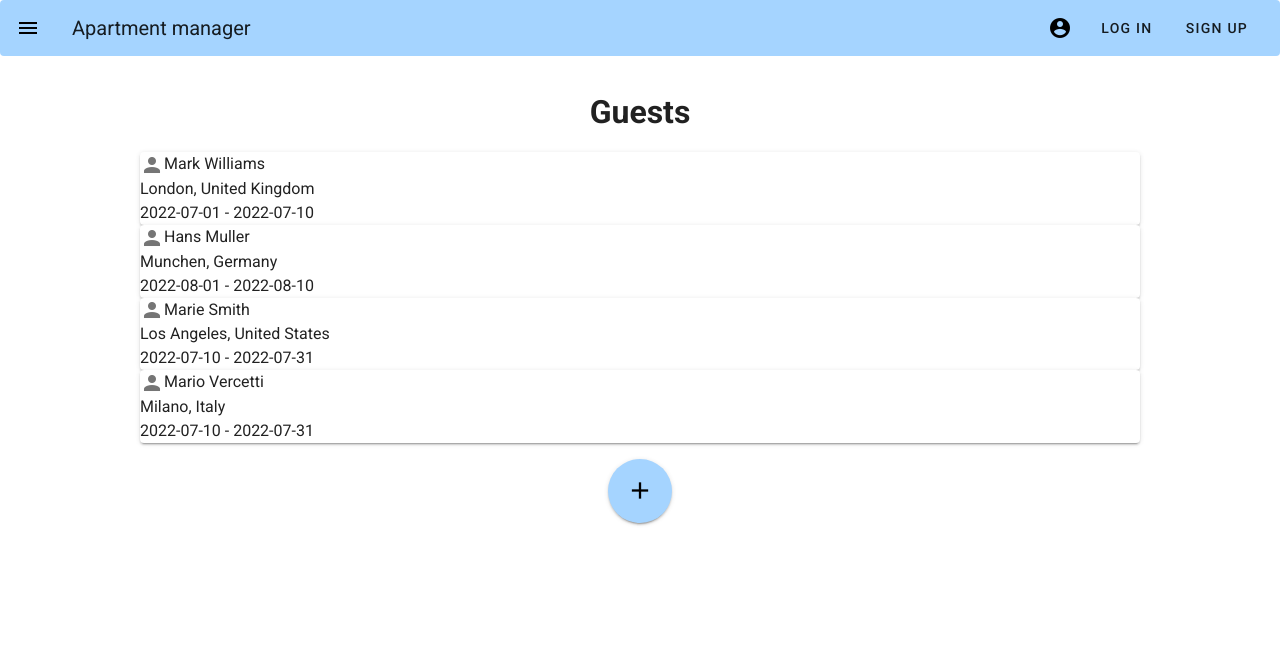
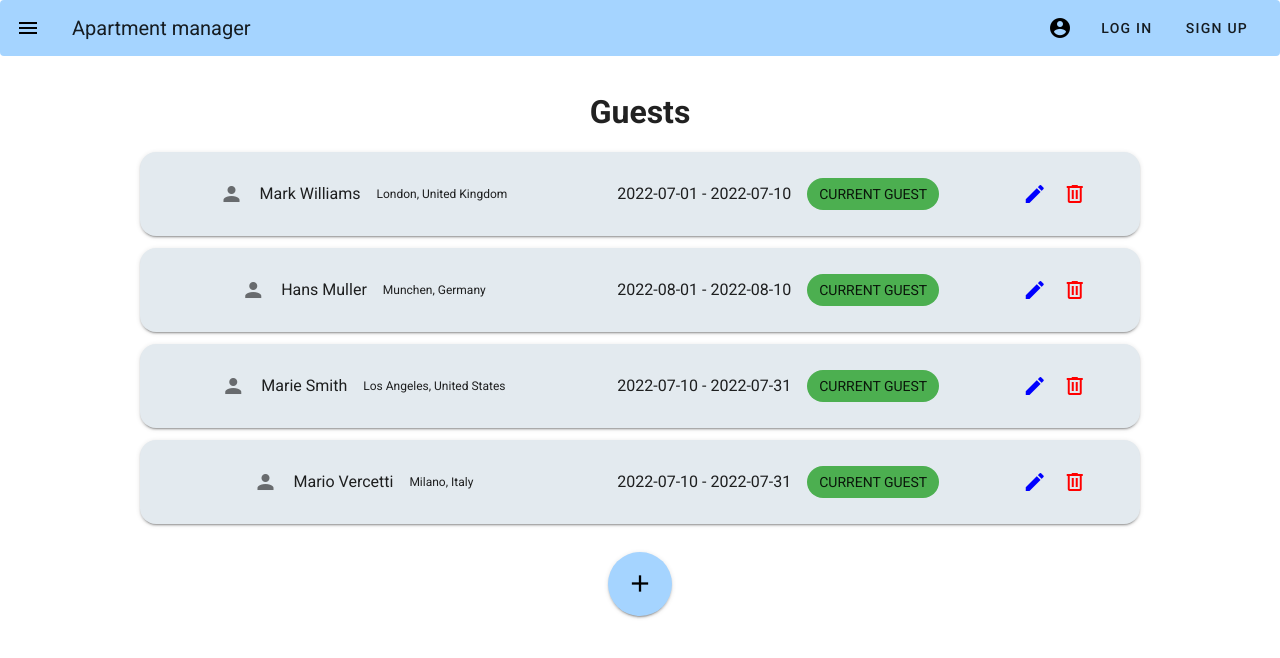
Before and after one commit to b0rke-mborina/apartment-manager-frontend, a Vue app: page /guests in a window 1280 px wide. Shown: the top 658 px of the page. Built offline with nearby package versions, Linux system fonts and the light colour scheme.

Commit message:
Improvements for guest and reservation items

```diff
--- a/src/components/GuestItem.vue
+++ b/src/components/GuestItem.vue
@@ -1,17 +1,37 @@
 <template>
-	<v-card>
-		<v-icon>mdi-account</v-icon>
-		<span>{{ guest.firstName }} {{ guest.lastName }}</span>
-		<br>
-		<span>{{ guest.city }}, {{ guest.country }}</span>
-		<br>
-		<span>{{ guest.period.startDate }} - {{ guest.period.endDate }}</span>
+	<v-card color="#E3EAEF" class="my-3 pa-4 rounded-xl main-grid">
+		<div class="grid-div">
+			<div class="name-location">
+				<v-icon class="mx-2">mdi-account</v-icon>
+				<span class="mx-2">{{ guest.firstName }} {{ guest.lastName }}</span>
+				<span class="mx-2 location">{{ guest.city }}, {{ guest.country }}</span>
+			</div>
+			<div class="period-dates">
+				<span class="mx-2">{{ guest.period.startDate }} - {{ guest.period.endDate }}</span>
+				<v-chip color="green" class="mx-2">CURRENT GUEST</v-chip><!-- {{ guest }} -->
+			</div>
+		</div>
+		<div class="edit-delete-icons">
+			<v-icon icon color="#0000FF" class="mx-2">mdi-pencil</v-icon>
+			<v-icon icon color="#FF0000" class="mx-2">mdi-trash-can-outline</v-icon>
+		</div>
 	</v-card>
 </template>
 
 <script>
 export default {
 	name: 'GuestItem',
+	data() {
+		return {
+			items: [
+				'CURRENT GUEST',
+				'FORMER GUEST',
+				'FUTURE GUEST',
+				'POSSIBLE GUEST',
+				'POTENTIAL GUEST'
+			],
+		}
+	},
 	props: {
 		guest: Object
 	}
@@ -19,5 +39,35 @@ export default {
 </script>
 
 <style scoped>
-
+.main-grid {
+	display: grid;
+	grid-template-columns: 6fr 1fr;
+	font-size: 16px;
+}
+.grid-div {
+	display: grid;
+	grid-template-columns: 1fr 1fr;
+}
+.location {
+	font-size: 12px;
+}
+.name-location, .period-dates {
+	display: flex;
+	justify-content: center;
+	flex-wrap: wrap;
+	align-items: center;
+	padding: 10px 0px;
+}
+.edit-delete-icons {
+	display: flex;
+	justify-content: center;
+	flex-wrap: wrap;
+	align-items: right;
+	padding: 10px 0px;
+}
+@media (max-width:500px) {
+	.grid-div {
+		grid-template-columns: auto;
+	}
+}
 </style>
--- a/src/components/ReservationItem.vue
+++ b/src/components/ReservationItem.vue
@@ -1,11 +1,28 @@
 <template>
-	<v-card>
-		<v-icon>mdi-calendar-check</v-icon>
-		<span>{{ reservation.currentState }}, {{ reservation.price.value }} {{ reservation.price.currency }}</span>
-		<br>
-		<span>{{ reservation.madeByGuest.email }}, {{ reservation.madeByGuest.phoneNumber }}</span>
-		<br>
-		<span>{{ reservation.period.startDate }} - {{ reservation.period.endDate }}</span>
+	<v-card color="#E3EAEF" class="my-3 pa-4 rounded-xl main-grid">
+		<div class="grid-div">
+			<div class="reservation-info">
+				<v-icon class="mx-2">mdi-calendar-check</v-icon>
+				<span v-if="reservation.madeByGuest.email && reservation.madeByGuest.phoneNumber" class="mx-2 text-center">
+					{{ reservation.madeByGuest.email }}
+				</span>
+				<span v-if="reservation.madeByGuest.email && reservation.madeByGuest.phoneNumber" class="mx-2 text-center">
+					{{ reservation.madeByGuest.phoneNumber }}
+				</span>
+				<span v-else class="mx-2 text-center">
+					{{ reservation.madeByGuest.firstName }} {{ reservation.madeByGuest.lastName }}
+				</span>
+			</div>
+			<div class="money">
+				<span class="mx-2">{{ reservation.price.value }} {{ reservation.price.currency }}</span>
+				<v-chip color="green" class="mx-2">{{ reservation.currentState }}</v-chip>
+			</div>
+		</div>
+
+		<div class="edit-delete-icons">
+			<v-icon icon color="#0000FF" class="mx-2">mdi-pencil</v-icon>
+			<v-icon icon color="#FF0000" class="mx-2">mdi-trash-can-outline</v-icon>
+		</div>
 	</v-card>
 </template>
 
@@ -19,5 +36,32 @@ export default {
 </script>
 
 <style scoped>
-
+.main-grid {
+	display: grid;
+	grid-template-columns: 6fr 1fr;
+	font-size: 16px;
+}
+.grid-div {
+	display: grid;
+	grid-template-columns: 1fr 1fr;
+}
+.reservation-info, .money {
+	display: flex;
+	justify-content: center;
+	flex-wrap: wrap;
+	align-items: center;
+	padding: 10px 0px;
+}
+.edit-delete-icons {
+	display: flex;
+	justify-content: center;
+	flex-wrap: wrap;
+	align-items: right;
+	padding: 10px 0px;
+}
+@media (max-width:450px) {
+	.grid-div {
+		grid-template-columns: auto;
+	}
+}
 </style>
```
